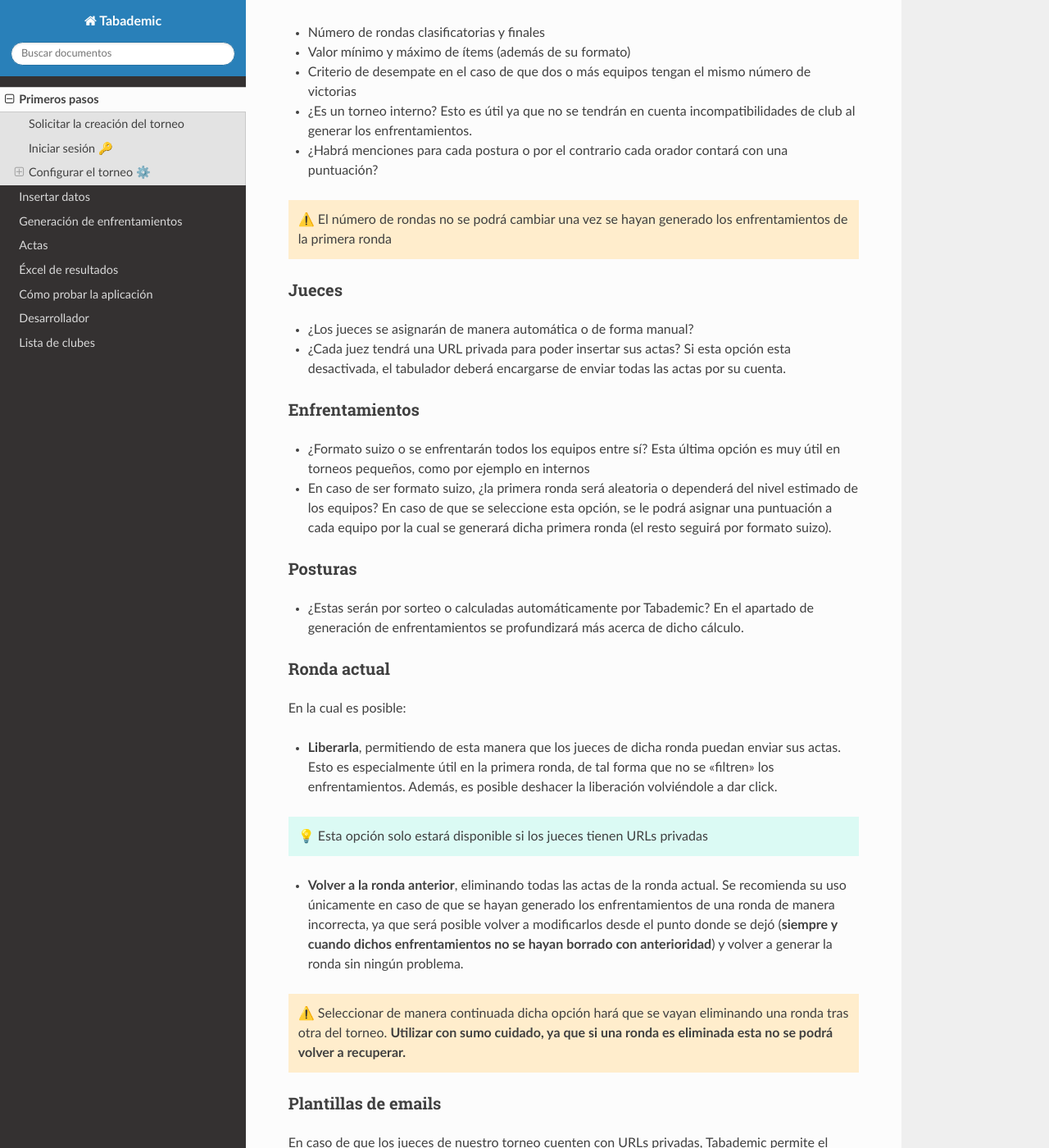
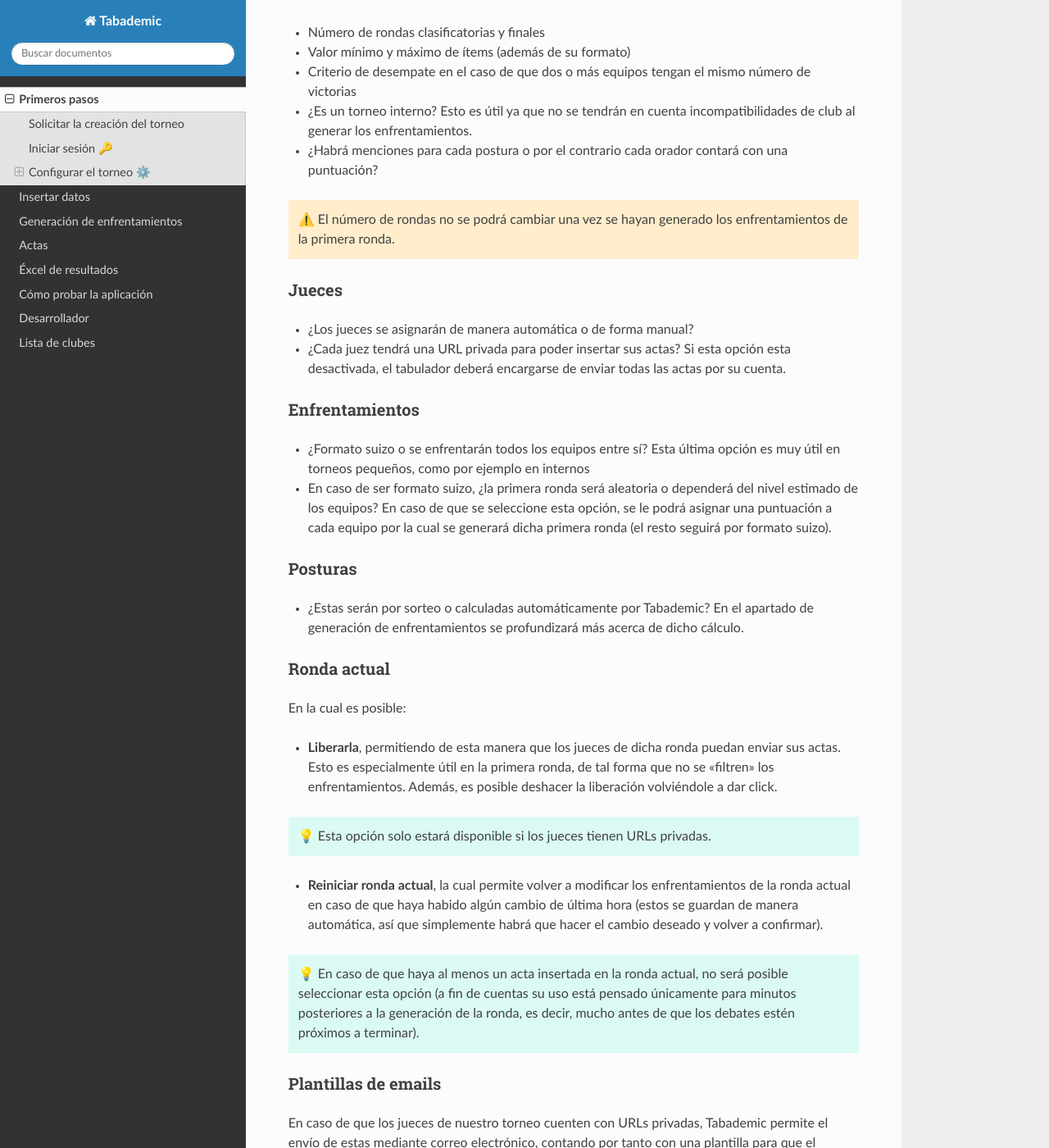
Before and after one commit to Mateo803/Tabademic-docs, a Sphinx documentation site: the page built from docs/source/primeros_pasos.md, in a window 1280 px wide and 1400 px high, scrolled down 1678 px. Shown: the whole window at 82% size. Built offline with Sphinx 7.4.7 and the Read the Docs theme 3.1.0, drawn with Linux system fonts in a browser that asks for light colours.

Commit message:
Pequeño update xd

```diff
--- a/docs/source/index.rst
+++ b/docs/source/index.rst
@@ -15,11 +15,11 @@ Tabademic es un software de tabulación **enfocado exclusivamente en debate acad
 
 Para ello cuenta (entre otras muchas cosas) con las siguientes funcionalidades:
 
-* Generación de enfrentamientos (mediante suizo o sistema todos contra todos)
+* Generación de enfrentamientos (mediante **sistema suizo** o **todos contra todos**).
 
-* Asignación automática de jueces a cada enfrentamiento teniendo en cuenta todo tipo de incompatibilidades (permitiendo su posterior modificación manual)
+* Detección de múltiples tipos de **incompatibilidades** a la hora de generar los enfrentamientos de una ronda.
 
-* Cálculo en tiempo real de la clasificación de los equipos y las menciones de los oradores
+* Cálculo en tiempo real de la **clasificación de los equipos** y las **menciones/puntuaciones** de los oradores.
 
 
 ------------------------------
--- a/docs/source/primeros_pasos.md
+++ b/docs/source/primeros_pasos.md
@@ -43,7 +43,7 @@ En ella podremos realizar las siguientes configuraciones:
 
 <div class="warning">
 
-⚠️ El número de rondas no se podrá cambiar una vez se hayan generado los enfrentamientos de la primera ronda
+⚠️ El número de rondas no se podrá cambiar una vez se hayan generado los enfrentamientos de la primera ronda.
 </div>
 
 
@@ -74,15 +74,16 @@ En la cual es posible:
 
 <div class="tip">
 💡
-Esta opción solo estará disponible si los jueces tienen URLs privadas
+Esta opción solo estará disponible si los jueces tienen URLs privadas.
 
 </div>
 
-* **Volver a la ronda anterior**, eliminando todas las actas de la ronda actual. Se recomienda su uso únicamente en caso de que se hayan generado los enfrentamientos de una ronda de manera incorrecta, ya que será posible volver a modificarlos desde el punto donde se dejó (**siempre y cuando dichos enfrentamientos no se hayan borrado con anterioridad**) y volver a generar la ronda sin ningún problema.
+* **Reiniciar ronda actual**, la cual permite volver a modificar los enfrentamientos de la ronda actual en caso de que haya habido algún cambio de última hora (estos se guardan de manera automática, así que simplemente habrá que hacer el cambio deseado y volver a confirmar).
 
-<div class="warning">
+<div class="tip">
+💡
+En caso de que haya al menos un acta insertada en la ronda actual, no será posible seleccionar esta opción (a fin de cuentas su uso está pensado únicamente para minutos posteriores a la generación de la ronda, es decir, mucho antes de que los debates estén próximos a terminar).
 
-⚠️ Seleccionar de manera continuada dicha opción hará que se vayan eliminando una ronda tras otra del torneo. <span class="bold">Utilizar con sumo cuidado, ya que si una ronda es eliminada esta no se podrá volver a recuperar.</span>
 </div>
 
 ### Plantillas de emails
```
Also changed, not shown: docs/source/generacion_enfrentamientos.md (+1 -1 lines), docs/source/resultados.md (+8 -2 lines).
